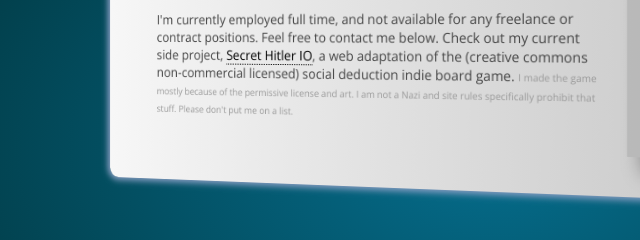
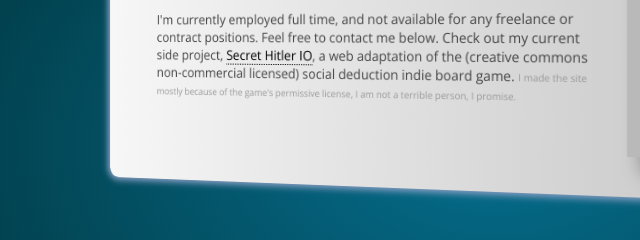
Before and after one commit to cozuya/twolongos, a plain HTML site: page index.html in a window 1280 px wide. Shown: the part 253-493 px from the top of the page, 144-784 px from the left. Drawn offline with nearby package versions, Linux system fonts and the light colour scheme; files whose address does not match are found by name.

Commit message:
Update index.html

```diff
--- a/index.html
+++ b/index.html
@@ -27,7 +27,7 @@
 			<h1>I'm Chris, a web applications developer in Minneapolis Minnesota.</h1>
 			<p>I'm currently employed full time, and not
 available for any freelance or contract positions. Feel free to contact
-me below. Check out my current side project, <a href="https://secrethitler.io">Secret Hitler IO</a>, a web adaptation of the (creative commons non-commercial licensed) social deduction indie board game. <small>I made the game mostly because of the permissive license and art. I am not a Nazi and site rules specifically prohibit that stuff. Please don't put me on a list.</small></p>
+me below. Check out my current side project, <a href="https://secrethitler.io">Secret Hitler IO</a>, a web adaptation of the (creative commons non-commercial licensed) social deduction indie board game. <small>I made the site mostly because of the game's permissive license, I am not a terrible person, I promise.</small></p>
 		</section>
 	</div>
 		<nav>
```
